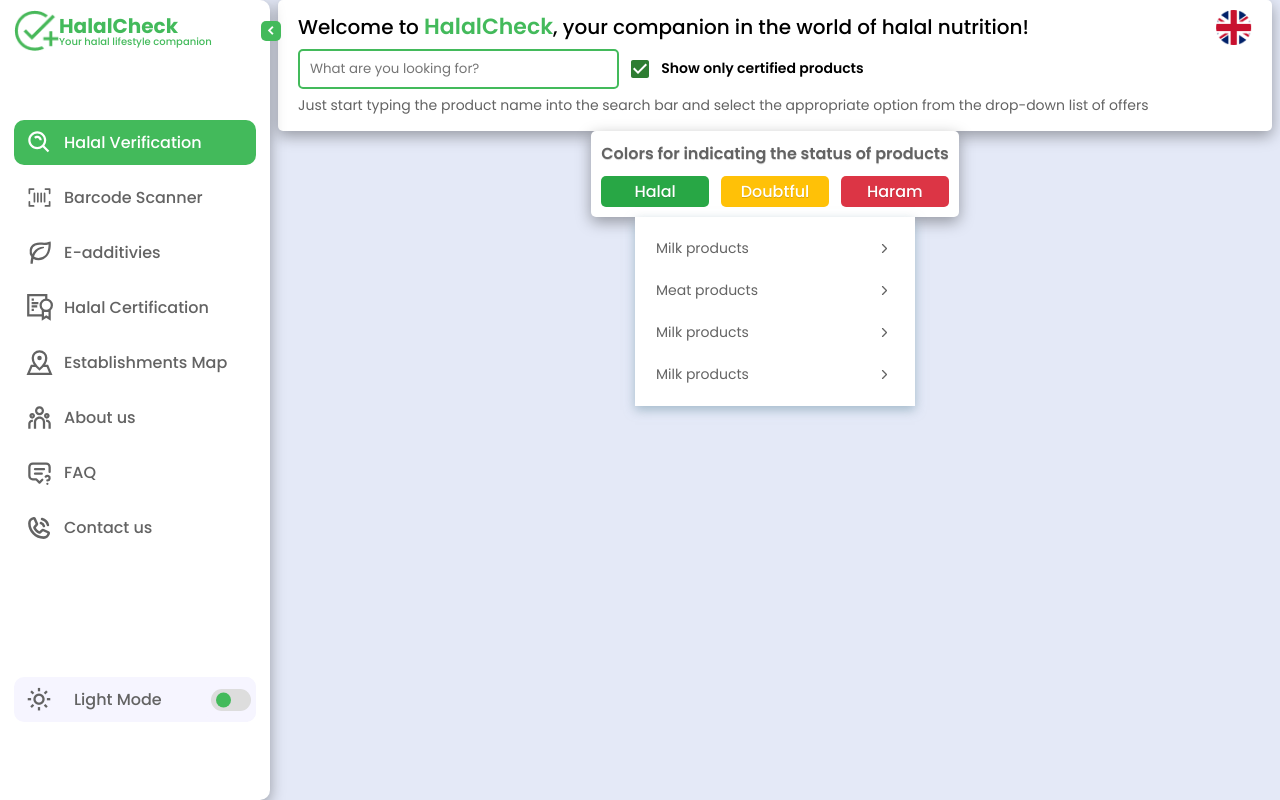
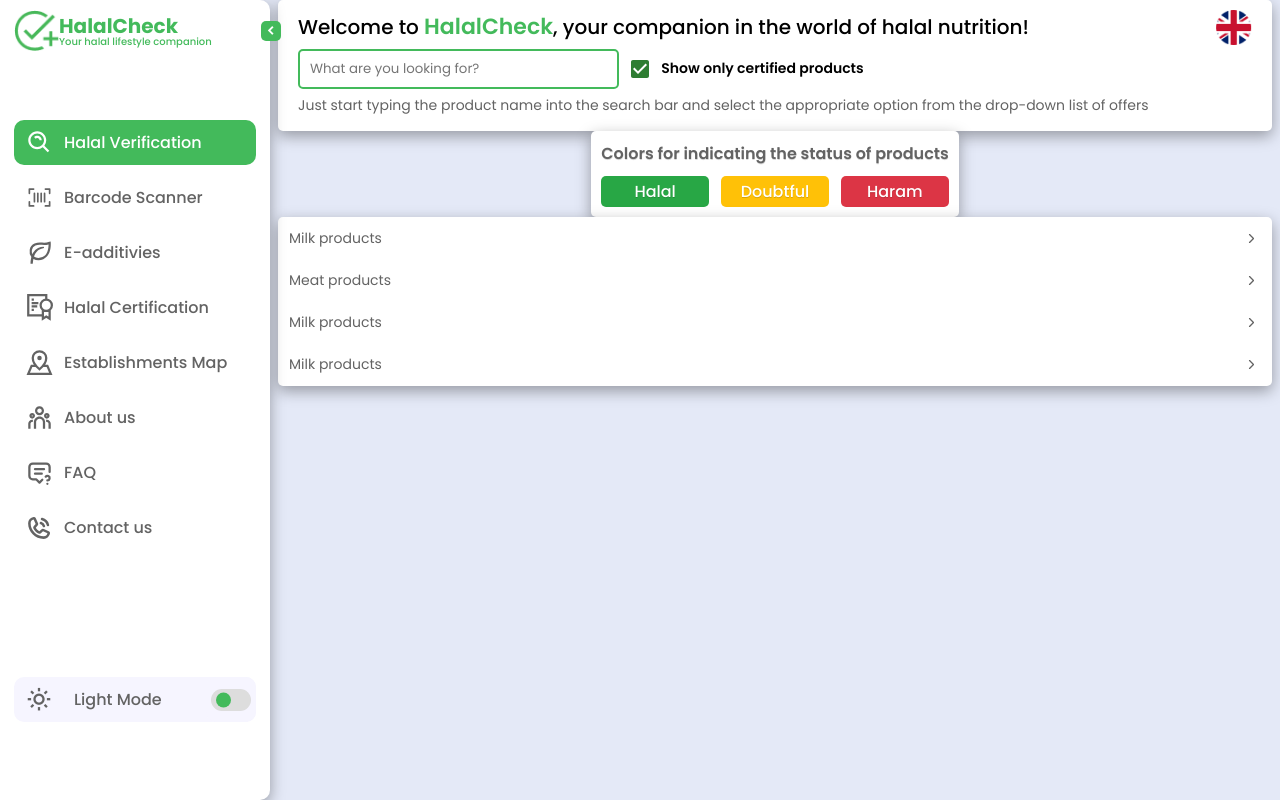
Before and after one commit to Nurdaulet7/halal-check-project, a React (Create React App) app in the folder frontend/: page / in a window 1280 px wide. Built offline with nearby package versions, Linux system fonts and the light colour scheme.

Commit message:
filter menu

```diff
--- a/frontend/src/components/FilterComponents/FilterMenuItem.css
+++ b/frontend/src/components/FilterComponents/FilterMenuItem.css
@@ -1,15 +1,12 @@
-* {
-  list-style: none;
-}
-
 /* StatusIndicator.css */
 .wrapper {
-  width: 280px;
+  width: 100%;
   margin: auto;
-  padding: 10px;
-  background-color: #fff;
-  box-shadow: 0 4px 10px rgba(122, 155, 172, 0.6);
+  padding: 0 10px;
+  background-color: var(--sidebar-color);
+  box-shadow: var(--shadow);
   font-size: 0.875em;
+  border-radius: 5px;
   transition: transform 0.5s ease;
 }
 
@@ -26,39 +23,50 @@
 
 .items > li > a {
   text-decoration: none;
-  color: #646464;
-  padding: 10px 10px;
+  color: var(--text-color-menu);
+  padding: 10px 0px;
   transition: #64d7e2 0.4s ease-in-out;
   display: flex;
   align-items: center;
   justify-content: space-between;
 }
 
-.items > li > a:hover,
-.items > li > a.active {
-  /* Класс 'active' будет добавлен к текущему активному элементу */
-  border-radius: 5px;
-  background-color: #64d7e2;
+.menuWrap {
+  text-decoration: none;
+  color: #646464;
+  padding: 10px 0px;
+  transition: #64d7e2 0.4s ease-in-out;
+  display: flex;
+  align-items: center;
+  justify-content: space-between;
 }
 
-.items > li > a.active {
-  border-radius: 5px 5px 0 0;
+.items > li > .menuWrap a {
+  color: var(--text-color-menu);
+}
+
+.items > li > .menuWrap a:hover,
+.items > li > .menuWrap a.active {
+  /* Класс 'active' будет добавлен к текущему активному элементу */
+  color: #64d7e2;
 }
 
 .sub-items {
-  border-left: solid 1px #8ee8f1;
+  border-left: solid 1px var(--header-color);
+  list-style: none;
   display: none; /* Скрыто по умолчанию */
   left: 0;
   right: 0;
   top: 100%; /* Расположение под родительским элементом */
-  background-color: #fff; /* Фон, такой же, как у .wrapper */
+  background-color: var(--sidebar-color); /* Фон, такой же, как у .wrapper */
 }
 
 .sub-items > li > a {
   display: block;
   text-decoration: none;
-  color: #646464;
-  padding: 10px 18px;
+  color: var(--text-color-menu);
+
+  padding: 10px;
   transition: color 0.4s ease-in-out;
 }
 
@@ -72,11 +80,15 @@
 }
 
 .rotate {
-  transform: rotate(360deg);
+  transform: rotate(90deg);
   transition: transform 0.5s ease; /* Плавный переход поворота */
 }
 
 .rotateBack {
-  transform: rotate(270deg);
+  transform: rotate(-90deg);
   transition: transform 0.5s ease; /* Плавный переход поворота */
 }
+/* const [wrapped, setWrapped] = useState(null);
+const handleWrapClick = (index) => {
+  setWrapped(wrapped === index ? null : index);
+}; */
--- a/frontend/src/components/FilterComponents/FilterMenuItem.jsx
+++ b/frontend/src/components/FilterComponents/FilterMenuItem.jsx
@@ -26,7 +26,22 @@
 
   // Обработчик клика по элементу
   const handleItemClick = (index) => {
+    if (expanded === null) {
+      setWrapped(index);
+    } else {
+      setWrapped(null);
+    }
     setExpanded(expanded === index ? null : index); // Расширять или сворачивать элемент
+  };
+
+  const [wrapped, setWrapped] = useState(null);
+  const handleWrapClick = (index) => {
+    if (wrapped === null) {
+      setExpanded(index);
+    } else {
+      setExpanded(null);
+    }
+    setWrapped(wrapped === index ? null : index);
   };
 
   return (
@@ -34,17 +49,32 @@
       <ul className="items">
         {menuFilter.map((product, index) => (
           <li key={index}>
+            <div className="menuWrap">
               <a
                 href="#!"
                 onClick={() => handleItemClick(index)}
                 className={expanded === index ? "active" : ""}
               >
                 {product.category}
-              <a className={expanded === index ? "rotate" : "rotateBack"}>
+              </a>
+              <a
+                style={{ transition: "transform 0.5s ease" }}
+                onClick={() => handleWrapClick(index)}
+                className={`${
+                  wrapped === index || expanded == index
+                    ? "rotate"
+                    : "rotateBack"
+                }${wrapped === index ? "active" : ""}`}
+              >
                 <IoIosArrowDown />
               </a>
-            </a>
-            <ul className={`sub-items ${expanded === index ? "show" : ""}`}>
+            </div>
+
+            <ul
+              className={`sub-items ${
+                expanded === index || wrapped === index ? "show" : ""
+              }`}
+            >
               {product.subCategory.map((sub, subIndex) => (
                 <li key={subIndex}>
                   <a href="#!">{sub}</a>
```
Lines whose indentation alone changed are shown as unchanged.
